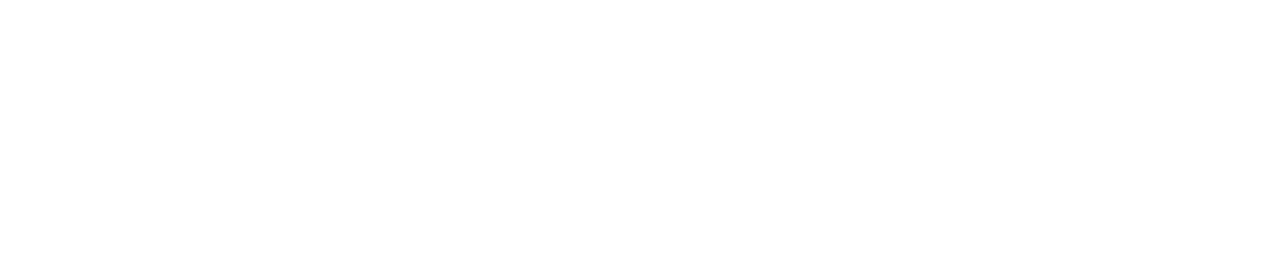
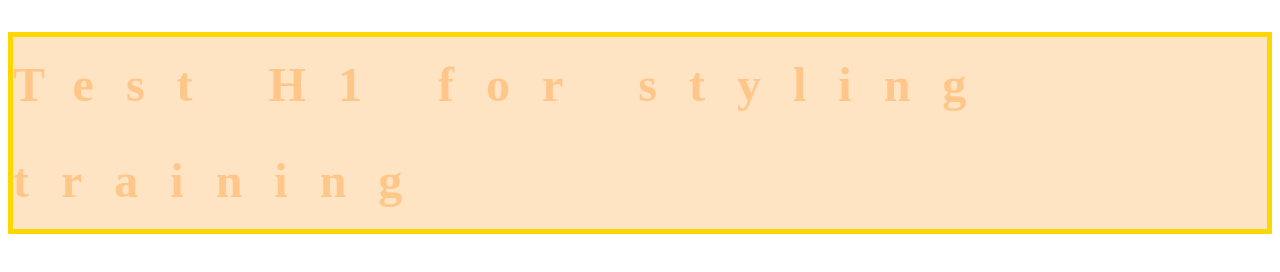
Before and after one commit to andriikhaliavkin/The_Web_Developer_Bootcamp_2022_Udemy, a plain HTML site: page Section 6 CSS The Very Basics/index.html in a window 1280 px wide. Drawn offline with Linux system fonts and the light colour scheme.

Commit message:
section 7: The World of CSS Selectors init

```diff
--- a/Section 6 CSS The Very Basics/index.html
+++ b/Section 6 CSS The Very Basics/index.html
@@ -6,6 +6,6 @@
     <title>Section 6: CSS: The Very Basics</title>
 </head>
 <body>
-
+    <h1>Test H1 for styling training</h1>
 </body>
 </html>
--- a/Section 6 CSS The Very Basics/styles.css
+++ b/Section 6 CSS The Very Basics/styles.css
@@ -0,0 +1,15 @@
+h1 {
+    font-family: "Alien Mine";
+    color: rebeccapurple;
+    color: #00ff00;
+    color: rgb(214, 122, 127);
+    color: hsl(30, 100%, 50%);
+    color: hsla(30, 100%, 50%, .3);
+
+    font-size: xxx-large;
+    font-weight: 900;
+    line-height: 6rem;
+    letter-spacing: 2rem;
+    background-color: bisque;
+    border: gold 5px solid;
+}
```
